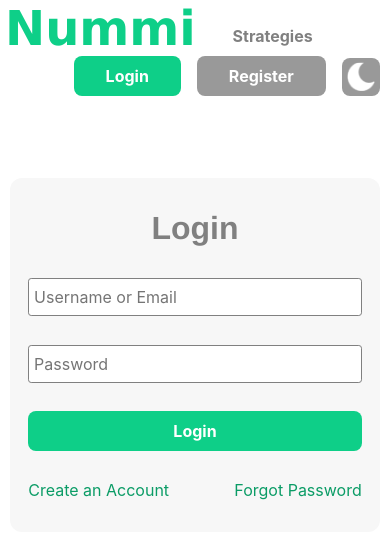
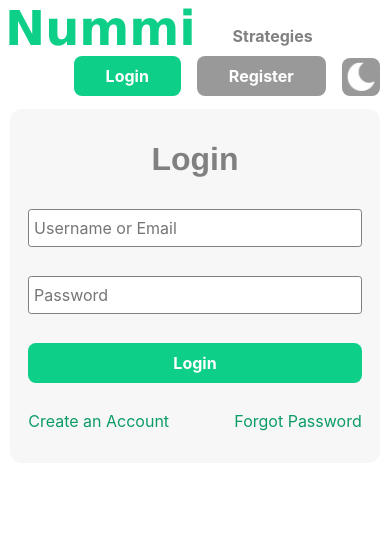
Before and after one commit to bmartin5263/Nummi-UI, a Next.js app: page /login in a window 390 px wide. Shown: the top 538 px of the page. Built offline with nearby package versions, Linux system fonts and the light colour scheme; no server answers.

Commit message:
update css mobile

```diff
--- a/pages/login/index.js
+++ b/pages/login/index.js
@@ -14,16 +14,16 @@ import useLog from '../../hooks/useLog';
 function LoginPage({ csrfToken }) {
   const log = useLog('Login');
   const searchParams = useSearchParams();
-  const search = searchParams.get('error');
-  log(search);
+  const error = searchParams.get('error');
+  log("Error = " + error);
   return (
     <>
       <Head>
         <title>Login to Nummi</title>
       </Head>
       <RowBreak height={".6em"}/>
-      <Banner className={search ? "banner-error" : "banner-disabled"}>
-        {search}
+      <Banner className={styles.banner + (error ? " banner-error" : " banner-disabled")}>
+        {error}
       </Banner>
       <form id={styles.form} className='form-box' method="post" action="/api/auth/callback/credentials">
         <h1>Login</h1>
--- a/styles/globals.scss
+++ b/styles/globals.scss
@@ -282,4 +282,16 @@ nav {
     width: 100%;
     margin: 0 auto;
   }
+
+  nav {
+    margin-bottom: .1em;
+  }
+
+  .banner {
+    margin-bottom: .4em;
+  }
+
+  .banner-disabled {
+    margin-bottom: .1em;
+  }
 }
--- a/styles/login.module.scss
+++ b/styles/login.module.scss
@@ -34,4 +34,8 @@
   .linkGroup {
     width: 90%;
   }
+
+  .banner {
+    min-height: 0em;
+  }
 }
```
